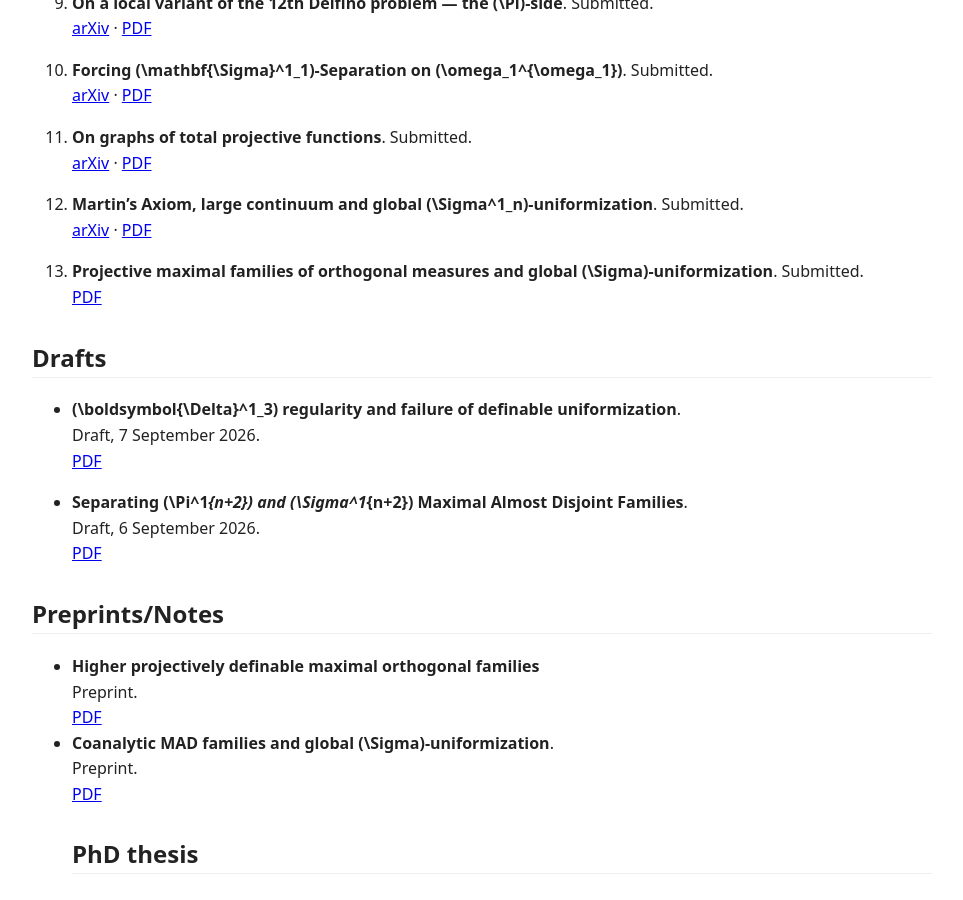
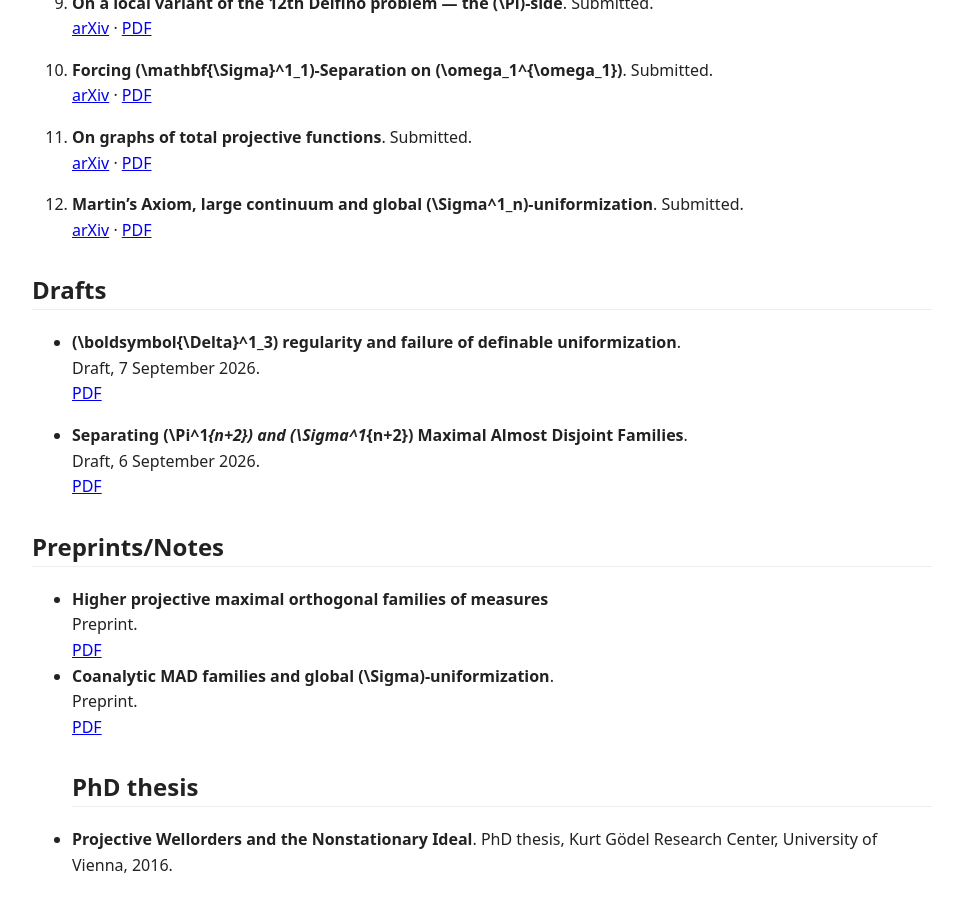
Before and after one commit to StefanHoffelner/stefanhoffelner.github.io, a Jekyll site: the page built from publications.md, in a window 1280 px wide and 900 px high, scrolled down 1721 px. Shown: the whole window, without its empty margins (158-1121 px from the left). Built offline with Jekyll 4.4.1, drawn with Linux system fonts in a browser that asks for light colours; our own code applies the rules of GitHub Pages for plain Markdown files; a script that is not in the unit is left out.

Commit message:
Move higher projective MOF paper to preprints

```diff
--- a/publications.md
+++ b/publications.md
@@ -81,8 +81,6 @@ permalink: /publications/
 12. **Martin's Axiom, large continuum and global \(\Sigma^1_n\)-uniformization**. Submitted.
     [arXiv](https://doi.org/10.48550/arXiv.2605.21189) · [PDF](/papers/martins-axiom-large-continuum-global-sigma-uniformization.pdf)
 
-13. **Projective maximal families of orthogonal measures and global \(\Sigma\)-uniformization**. Submitted.
-    [PDF](/papers/projective-maximal-families-orthogonal-measures-global-sigma-uniformization.pdf)
 
 ## Drafts
 
@@ -96,7 +94,7 @@ permalink: /publications/
 
 ## Preprints/Notes
 
-- **Higher projectively definable maximal orthogonal families**
+- **Higher projective maximal orthogonal families of measures**
   Preprint.
   [PDF](/papers/higher-projectively-definable-mofs.pdf)
 - **Coanalytic MAD families and global \(\Sigma\)-uniformization**.
```
Also changed, not shown: .github/workflows/build-current-mof.yml (deleted), 3 other files.
